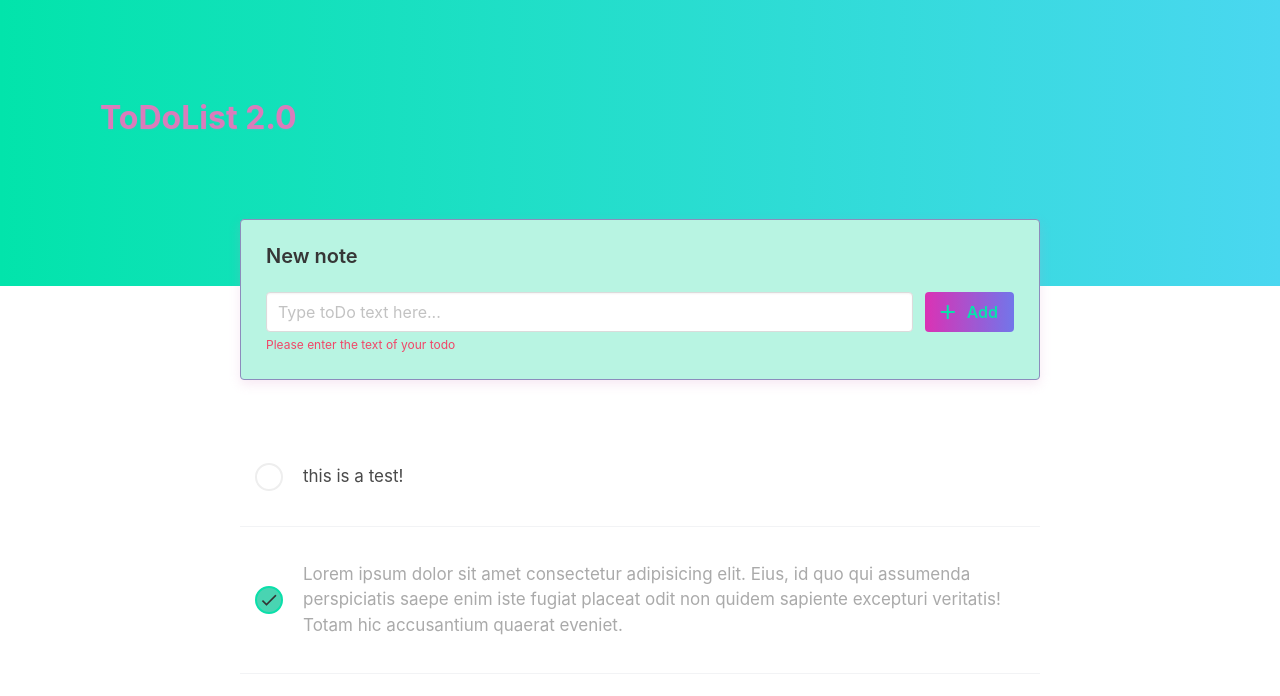
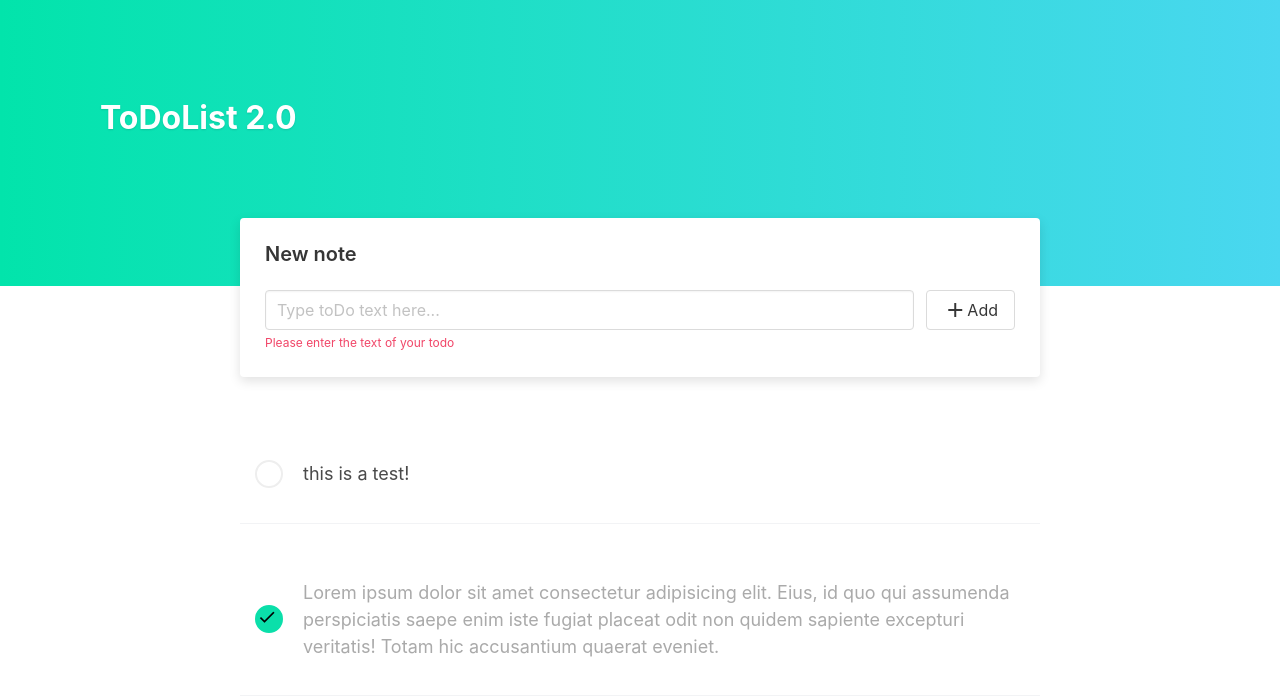
Before and after one commit to BeaRobledillo/ToDoList-Angular, an Angular app: page / in a window 1280 px wide. Shown: the top 696 px of the page. Built offline with nearby package versions, Linux system fonts and the light colour scheme.

Commit message:
todo-item

```diff
--- a/src/app/app.module.ts
+++ b/src/app/app.module.ts
@@ -5,11 +5,13 @@ import { FormsModule} from '@angular/forms';
 import { AppRoutingModule } from './app-routing.module';
 import { AppComponent } from './app.component';
 import { TodosComponent } from './todos/todos.component';
+import { TodoItemComponent } from './todo-item/todo-item.component';
 
 @NgModule({
   declarations: [
     AppComponent,
-    TodosComponent
+    TodosComponent,
+    TodoItemComponent
   ],
   imports: [
     BrowserModule,
--- /dev/null
+++ b/src/app/todo-item/todo-item.component.html
@@ -0,0 +1,18 @@
+<div class="todo-item" [class.completed]="todo.completed">
+    <div class="check-box">
+        <i class="material-icons">check</i>
+    </div>
+
+    <div class="todo-text">
+        {{ todo.text }}
+    </div>
+    <div class="todo-controls-box">
+        <div class="todo-control-button">
+            <i class="material-icons">edit</i>
+        </div>
+
+        <div class="todo-control-button is-danger">
+            <i class="material-icons">delete</i>
+        </div>
+    </div>
+</div>
--- /dev/null
+++ b/src/app/todo-item/todo-item.component.scss
@@ -0,0 +1,100 @@
+.todo-item{
+    display: flex;
+    font-size: 18px;
+    align-items: center;
+    padding: 35px 15px;
+    position: relative;
+    margin-bottom: 20px;
+    border-bottom: 1px solid #f2f3f5;
+    cursor: pointer;
+
+    &.completed{
+        color: #aaa
+    }
+
+}
+
+.todo-item .check-box{
+    display: flex;
+    flex-shrink: 0;
+    border: 2px solid #eee;
+    border-radius: 50%;
+    margin-right: 20px;
+    height: 28px;
+    width: 28px;
+    transition: background-color 0.2s, border-color 0.2s;
+
+    i.material-icons{
+        font-size: 20px;
+        opacity: 0;
+        color: #333;
+        transition: opacity 0.2s;
+    }
+}
+
+.todo-item:hover .check-box{
+    background: white;
+    i.material-icons{
+        opacity: 0.28;
+    }
+}
+
+.todo-item.completed .check-box{
+    background: rgb(11,223,170);
+    border-color: rgb(11,223,170);
+
+    i.material-icons{
+        opacity: 1;
+        color: black;
+    }
+}
+
+.todo-item .todo-controls-box{
+    position: absolute;
+    bottom: 0;
+    right: 5px;
+    display: flex;
+    opacity: 0;
+    visibility: hidden;
+    transform: translateY(2px);
+    transition: opacity 0.2s, visibility 0.2s; transform: 0.2s;
+}
+
+.todo-item:hover .todo-controls-box{
+    opacity: 1;
+    visibility: visible;
+    transition-delay: 0.4s;
+    transform: translateY(0);
+}
+
+.todo-controls-box .todo-control-button{
+    display: flex;
+    background: #f5f7f8;
+    border-radius: 7px;
+    padding: 7px 10px;
+    i.material-icons{
+        font-size: 20px;
+        color: #555;
+    }
+    &:hover{
+        background: #eee;
+        i.material-icons{
+            color:#333;
+        }
+    }
+    &:active{
+        background: #e5e7e8;
+    }
+    &:first-of-type{
+        border-top-left-radius: 7px;
+    }
+    &:last-of-type{
+        border-top-right-radius: 7px;
+    }
+}
+.todo-controls-box .todo-control-button.is-danger:hover i.material-icons{
+    color: rgb(155, 27, 27);
+}
+.todo-controls-box .todo-control-button.is-danger:active i.material-icons{
+    color: rgb(247, 19, 19);
+}
--- /dev/null
+++ b/src/app/todo-item/todo-item.component.ts
@@ -0,0 +1,19 @@
+import { Component, Input, OnInit } from '@angular/core';
+import { Todo } from '../shared/todo.model';
+
+@Component({
+  selector: 'app-todo-item',
+  templateUrl: './todo-item.component.html',
+  styleUrls: ['./todo-item.component.scss']
+})
+export class TodoItemComponent implements OnInit {
+
+  @Input() todo: Todo
+
+
+  constructor() { }
+
+  ngOnInit(): void {
+  }
+
+}
--- a/src/app/todos/todos.component.html
+++ b/src/app/todos/todos.component.html
@@ -38,25 +38,10 @@
   <div class="container">
 
       <div class="todos-list">
-          <div class="todo-item" *ngFor="let todo of todos" [class.completed]="todo.completed">
-              <div class="check-box">
-                  <i class="material-icons">check</i>
-              </div>
 
-              <div class="todo-text">
-                  {{ todo.text }}
-              </div>
-              <div class="todo-controls-box">
-                  <div class="todo-control-button">
-                      <i class="material-icons">edit</i>
-                  </div>
+        <app-todo-item *ngFor="let todo of todos" [todo]="todo"></app-todo-item>
 
-                  <div class="todo-control-button is-danger">
-                      <i class="material-icons">delete</i>
-                  </div>
-              </div>
-          </div>
 
-      </div>
+  </div>
   </div>
 </section>
--- a/src/app/todos/todos.component.scss
+++ b/src/app/todos/todos.component.scss
@@ -1,205 +1,33 @@
 .heading-section{
-
   background: linear-gradient(to right, rgb(2, 228, 171), rgb(74, 215, 240));
-
   padding: 100px;
   padding-bottom: 150px;
 
   h1.title{
-    font-weight: bold;
-    color: rgb(218, 124, 187);
-    text-shadow: 0px 1px 2px rgb(rgb(233, 144, 224), 0.12);
+      font-weight: bold;
+      color: white;
+      text-shadow: 0px 1px 2px rgba(black, 0.12);
+
   }
 }
 
 .container{
   max-width: 800px;
+}
 
-
-}
 .add-todo-box{
   padding: 25px;
-  background: rgb(184, 244, 226);
-
-  border: 1px solid rgb(140, 140, 188);
+  background: white;
   border-radius: 4px;
-  margin-top: -67px;
-
-  box-shadow: 0 4px 12px rgb(rgb(215, 140, 194), 0.2);
-}
-
-.alt-gradient-button {
-  border: none;
-  background: linear-gradient(to right, rgb(220, 44, 179), rgb(112, 114, 235));
-  color:rgb(2, 228, 171);
-  font-weight: 600;
-  opacity: 0.97;
-
-  &:hover{
-    opacity: 1;
-    color: rgb(177, 215, 23);
-    box-shadow: 0px 0px 0px 5px rgb(rgb(213, 86, 201), 0.12);
-
-  }
-&:active{
-
-  opacity: 0.8;
-  }
-
-&:focus{
-    color: white;
-    opacity: 1;
-
-  }
-
-i.material-icons {
-    margin-right: 7px;
-    margin-left: -5px;
-  }
+  margin-top: -68px;
+  /*box-shadow: 0 4px 12px rgba(black, 0.08);*/
+  box-shadow: 0 4px 12px rgba(black, 0.12)
 
 }
 
-.todo-item {
-
-  display: flex;
-  align-items: center;
-
-  cursor: pointer;
-  position: relative;
-
-  font-size: 17px;
-
-  padding: 35px 15px;
-
-  border-bottom: 1px solid #f2f3f5;
-
-  &.completed {
-
-    color: #aaa
-  }
-
+.add-todo-box-container{
+  position: sticky;
+  top: 0;
+  z-index: 1;
 
 }
-
-.todo-item .check-box{
-  display: flex;
-
-  flex-shrink: 0;
-
-  border: 2px solid #eee;
-  border-radius: 50%;
-
-  margin-right: 20px;
-
-  height: 28px;
-  width: 28px;
-
-  transition: background 0.2s;
-
-  i.material-icons {
-
-    font-size: 20px;
-    margin: auto;
-
-    color: #333;
-
-      // hide by default
-    opacity: 0;
-
-    transition: opacity 0.2s;
-  }
-}
-
-.todo-item:hover .check-box{
-  background: #eee;
-  i.material-icons{
-    opacity: 0.27;
-  }
-}
-
-.todo-item.completed .check-box {
-
-  background: rgb(73, 212, 178);
-  border-color: rgb(11, 223, 170);
-
-  i.material-icons {
-
-    opacity: 1;
-
-  }
-}
-
-.todo-item .todo-controls-box{
-
-  position:absolute;
-  bottom: 0;
-  right: 5px;
-
-  display: flex;
-
-  // hide by default
-  opacity: 0;
-  visibility: hidden;
-  transform: translateY(2px);
-  transition: opacity 0.2s visibility 0.2s transform 0.2s;
-
-}
-
-.todo-item:hover .todo-controls-box {
-
-  opacity: 1;
-  visibility: visible;
-  transition-delay:0.4s;
-  transform: translateY(0);
-
-}
-
-.todo-controls-box .todo-control-button {
-
-  display: flex;
-  background: #f5f7f8;
-
-
-  padding: 7px 10px;
-
-  i.material-icons {
-
-    color: #555;
-    font-size: 20px;
-  }
-
-  &:hover{
-
-    background: #eee;
-
-    i.material-icons {
-      color: #333
-    }
-
-  }
-
-  &:active {
-
-    background: #e5e7e8;
-
-
-  }
-
-  &:first-of-type {
-
-    border-top-left-radius: 7px;
-
-
-  }
-
-  &:last-of-type {
-
-    border-top-right-radius: 7px;
-
-  }
-
-}
-
-.todo-controls-box .todo-control-button.is-danger:active i.material-icons {
-  color: rgb(155, 27, 27);
-}
```
Also changed, not shown: 1 other file (tests, documents, lock files or other folders).
